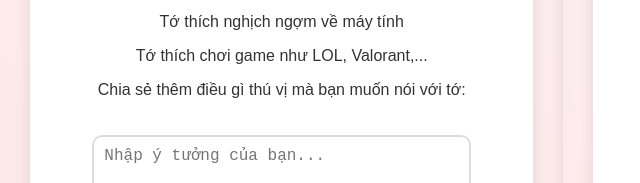
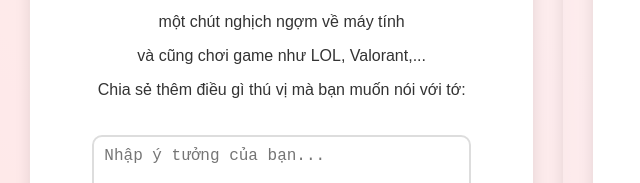
Before and after one commit to khankekee/kikivayta, a plain HTML site: page favorites.html in a window 1280 px wide. Shown: the part 292-475 px from the top of the page, 0-640 px from the left. Drawn offline with Linux system fonts and the light colour scheme.

Commit message:
Update favorites.html

```diff
--- a/favorites.html
+++ b/favorites.html
@@ -12,8 +12,8 @@
             <!-- Phần hiển thị chào hỏi tên người dùng -->
             <p class="small-text" id="greeting">Chào bạn</p>
             <p class="large-text">Tớ thích các ngành điện tử</p>
-            <p class="sub-text">Tớ thích nghịch ngợm về máy tính</p>
-            <p class="sub-text">Tớ thích chơi game như LOL, Valorant,...</p>
+            <p class="sub-text">một chút nghịch ngợm về máy tính</p>
+            <p class="sub-text">và cũng chơi game như LOL, Valorant,...</p>
 
             <p>Chia sẻ thêm điều gì thú vị mà bạn muốn nói với tớ:</p>
             <textarea id="additionalInput" placeholder="Nhập ý tưởng của bạn..." rows="4"></textarea>
```
